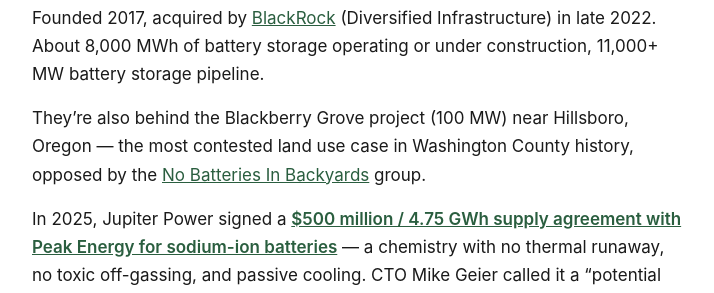
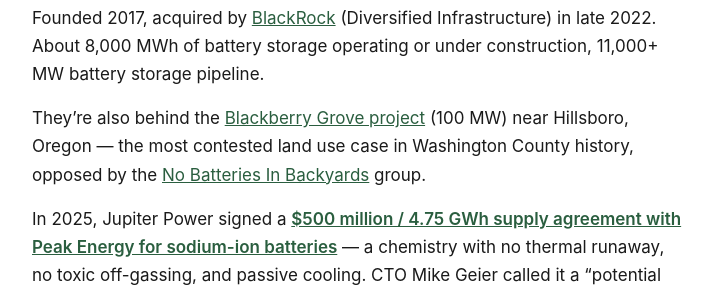
Before and after one commit to calef/cascadia-ridge-bess, a Jekyll site: the page built from _pages/project.md, in a window 1280 px wide and 900 px high, scrolled down 1098 px. Shown: the part 152-445 px from the top of the window, without its empty margins (280-994 px from the left). Built offline with Jekyll 4.4.1, drawn with Linux system fonts in a browser that asks for light colours; part of the change alters nothing that is shown.

```diff
--- a/_pages/project.md
+++ b/_pages/project.md
@@ -31,7 +31,7 @@ title: "Project Overview"
 
 Founded 2017, acquired by [BlackRock](https://www.blackrock.com/) (Diversified Infrastructure) in late 2022. About 8,000 MWh of battery storage operating or under construction, 11,000+ MW battery storage pipeline.
 
-They're also behind the Blackberry Grove project (100 MW) near Hillsboro, Oregon — the most contested land use case in Washington County history, opposed by the [No Batteries In Backyards](https://nobatteriesinbackyards.org/) group.
+They're also behind the [Blackberry Grove project](https://blackberrygroveenergy.com/) (100 MW) near Hillsboro, Oregon — the most contested land use case in Washington County history, opposed by the [No Batteries In Backyards](https://nobatteriesinbackyards.org/) group.
 
 In 2025, Jupiter Power signed a [**$500 million / 4.75 GWh supply agreement with Peak Energy for sodium-ion batteries**](https://www.prnewswire.com/news-releases/peak-energy-signs-4-75-gwh-contract-with-jupiter-power-for-industry-leading-sodium-ion-battery-storage-systems-302612467.html) — a chemistry with no thermal runaway, no toxic off-gassing, and passive cooling. CTO Mike Geier called it a "potential game changer." The company proposing lithium-ion for Snoqualmie Ridge is spending half a billion dollars on the technology that would fix the problems Snoqualmie Ridge is worried about.
 
```
